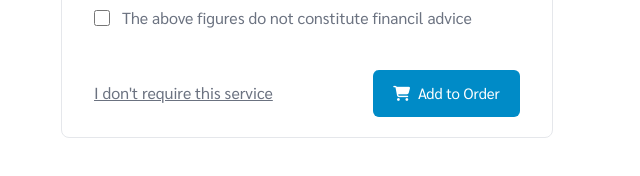
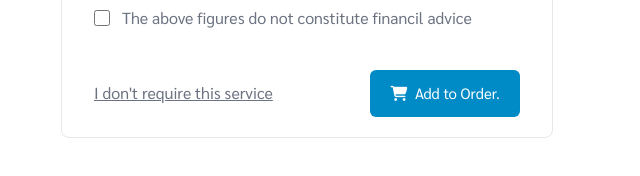
Before and after one commit to omiarafat/Carsaround, a plain HTML site: page index.html in a window 1280 px wide. Shown: the part 618-794 px from the top of the page, 640-1280 px from the left. Drawn offline with nearby package versions, Linux system fonts and the light colour scheme.

Commit message:
update page

```diff
--- a/index.html
+++ b/index.html
@@ -130,7 +130,7 @@
             <a class="text-gray-500 decoration-solid underline" href="#">I don't require this service</a>
             <button class="text-white text-[15px] bg-[#008BC7] px-5 py-3 rounded-md">
               <i class="fa-solid fa-cart-shopping mr-1"></i>
-              Add to Order
+              Add to Order.
             </button>
           </div>
         </div>
```
